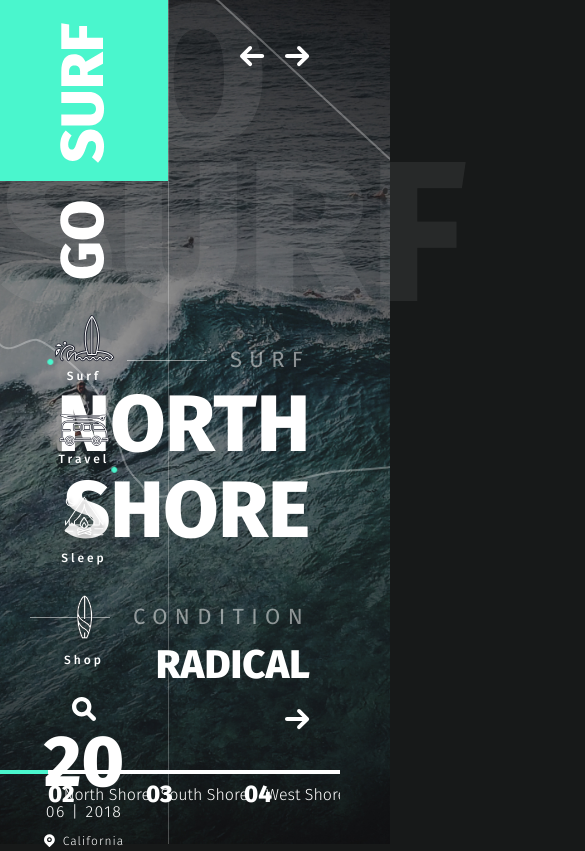
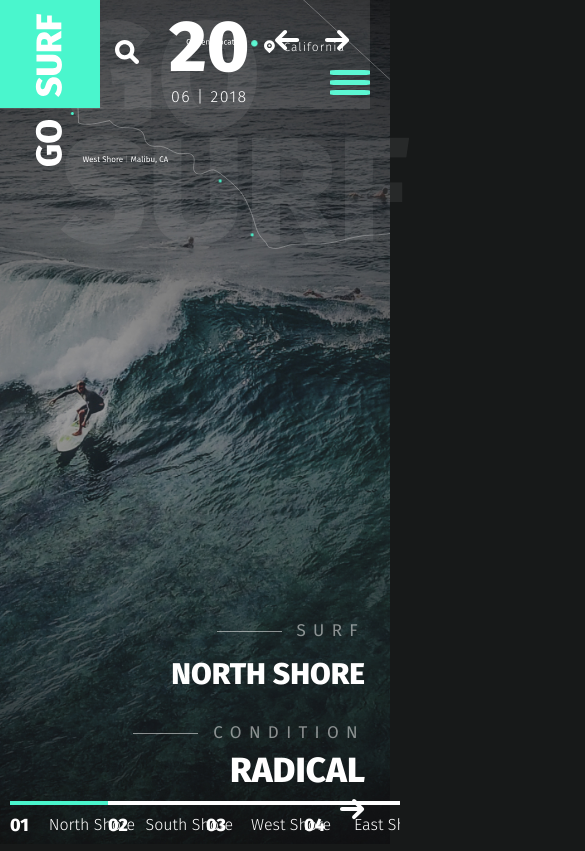
Before and after one commit to Thunderinthegrass/Go-surf, a website: page app/index.html in a window 390 px wide. Shown: the top 851 px of the page, 585 px wide, since content can reach past the window. Drawn offline with nearby package versions, Linux system fonts and the light colour scheme.

Commit message:
начал адаптив

```diff
--- a/app/index.html
+++ b/app/index.html
@@ -51,6 +51,11 @@
           fill="white" />
       </svg>
     </div>
+    <div class="menu-btn">
+      <div class="menu-btn__line"></div>
+      <div class="menu-btn__line"></div>
+      <div class="menu-btn__line"></div>
+    </div>
     <div class="header__aside">
       <div class="logo">
         <a href=""><img src="img/logo.svg" alt=""></a>
@@ -156,7 +161,7 @@
     </div>
   </header>
 
-  <div class="container">
+  <!-- <div class="container">
     <section class="surf">
       <div class="title">
         <span>surf
@@ -865,7 +870,6 @@
     </section>
 
     <section class="holder sleep">
-      <!-- <img src="img/" alt=""> -->
       <div class="container">
         <div class="title">
           <span>sleep
@@ -1678,11 +1682,11 @@
           go<span>surf</span>
         </a>
       </div>
-      <div class="footer__copyright">
+      <div class="footercopyright">
         © Go-Surf 2018. All Rights Reserved.
       </div>
     </footer>
-  </div>
+  </div> -->
 
 
   <script src="https://ajax.googleapis.com/ajax/libs/jquery/3.4.1/jquery.min.js"></script>
--- a/app/js/main.js
+++ b/app/js/main.js
@@ -71,7 +71,7 @@ $(function () {
   let quantityButton = document.querySelectorAll('.quantity-button');
 
 
-  summ.innerHTML = (nights.value * 55) + ((guests.value - 1) * 25);
+  // summ.innerHTML = (nights.value * 55) + ((guests.value - 1) * 25);
 
   for(let i = 0; i < quantityButton.length; i++){
     quantityButton[i].onclick = function(){
@@ -83,4 +83,13 @@ $(function () {
   $('.surfboard-box__circle').on('click', function(){
     $(this).toggleClass('active')
   });
+
+
+  let menuBtn = document.querySelector('.menu-btn');
+  let activeMenu = document.querySelector('.menu');
+
+
+  menuBtn.onclick = function(){
+    activeMenu.classList.toggle('active');
+  }
 });
--- a/app/scss/_media.scss
+++ b/app/scss/_media.scss
@@ -0,0 +1,155 @@
+@media (max-width: 1440px) {
+  .logo {
+    img {
+      width: 100px;
+    }
+  }
+  .menu li {
+    margin: 26px 0;
+  }
+  .header__title {
+    line-height: 115px;
+    font-size: 150px;
+    top: 20px;
+    left: 60px;
+  }
+  .header__arrows {
+    left: 140px;
+  }
+  .menu {
+    li {
+      margin-top: 15px;
+    }
+  }
+}
+@media (max-width: 1366px) {
+  .header__aside {
+    height: 109px;
+    padding-right: 25px;
+    border-right: none;
+    display: flex;
+    align-items: flex-start;
+    background: rgba(#fff, 0.1);
+  }
+  .logo {
+    img {
+      width: 100px;
+    }
+  }
+  .menu__list {
+    text-align: center;
+    li {
+      display: inline-block;
+      margin: 0;
+    }
+    a {
+      display: block;
+      padding: 13px 15px;
+    }
+  }
+  .header__search {
+    padding: 33px 15px 15px;
+  }
+  .header__date {
+    padding: 15px 15px;
+  }
+  .header__location {
+    margin-top: 40px;
+  }
+  .header__arrows {
+    left: 70px;
+  }
+  .slider-item__info-title {
+    font-size: 60px;
+  }
+  .header__arrows {
+    left: 30px;
+  }
+}
+@media (max-width: 1340px) {
+  .header__map {
+    svg {
+      width: 500px;
+      height: 250px;
+    }
+  }
+  .slider-arrows__right {
+    right: 40px;
+    top: 30px;
+  }
+  .slider-arrows__left {
+    right: 90px;
+    top: 30px;
+  }
+}
+@media (max-width: 1040px) {
+  .header__arrows {
+    display: none;
+  }
+  .menu {
+    background: $green;
+    z-index: 3;
+    position: absolute;
+    left: 0;
+    right: 0;
+    bottom: 0;
+    top: 0;
+    transform: translate(-100%);
+    transition: all .5s;
+    &.active{
+      transform: translate(0%);
+    }
+  }
+  .menu-btn{
+    display: block;
+  }
+  .header__search {
+    padding: 40px 15px 15px;
+  }
+  .slider-item__info {
+    right: 25px;
+    bottom: 20px;
+  }
+  .slider-item__info-title {
+    font-size: 55px;
+    line-height: 55px;
+    margin-bottom: 20px;
+  }
+  .slider-item__info-text {
+    font-size: 35px;
+    line-height: 36px;
+    margin-bottom: 11px;
+  }
+  .headline-left {
+    font-size: 17px;
+    line-height: 22px;
+    letter-spacing: 7.33333px;
+    padding-left: 80px;
+  }
+  .headline-left::before {
+    width: 65px;
+  }
+  .slider-dotshead {
+    right: 0;
+    left: 10px;
+    margin: 0 auto;
+    bottom: 5px;
+  }
+  .dots-box {
+    width: 125px;
+  }
+  .dots-box__number {
+    font-size: 18px;
+  }
+  .dots-box__name {
+    line-height: 18px;
+  }
+}
+@media (max-width: 720px) {
+  .slider-item__info-title {
+    font-size: 30px;
+  }
+}
+@media (max-width: 767px) {
+
+}
--- a/app/scss/style.scss
+++ b/app/scss/style.scss
@@ -119,6 +119,20 @@
   border-right: 1px solid rgba(#fff, 0.25);
   height: 100vh;
   text-align: center;
+}
+.menu-btn{
+  display: none;
+  width: 40px;
+  position: absolute;
+  right: 20px;
+  top: 70px;
+  z-index: 1;
+  &__line{
+    height: 5px;
+    background: $green;
+    margin-bottom: 5px;
+    border-radius: 15%;
+  }
 }
 .menu {
   li {
```
Also changed, not shown: app/css/style.min.css, 2 other files.
